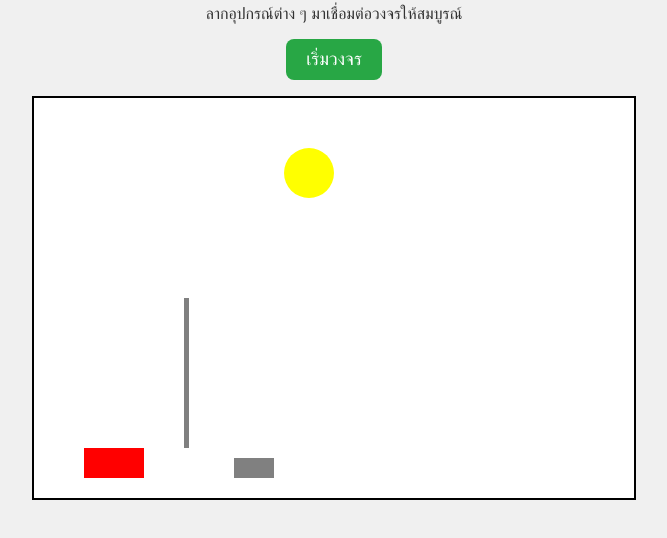
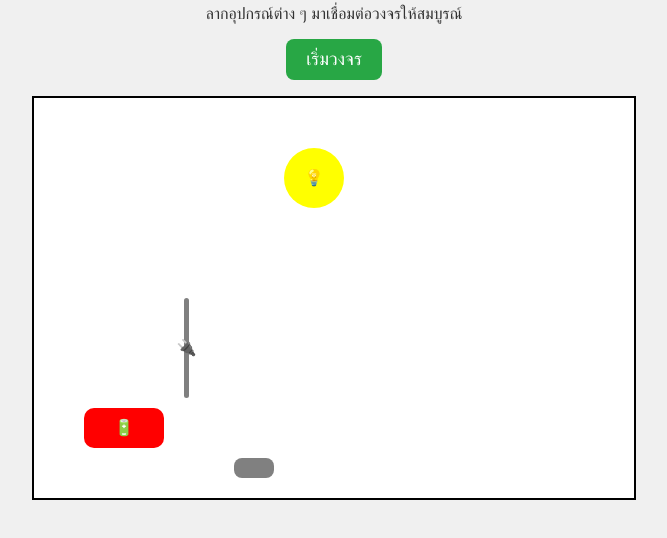
Before and after one commit to pakawat17/PhyPlay, a plain HTML site: page index.html in a window 1280 px wide. Shown: the part 162-700 px from the top of the page, without its empty margins (306-973 px from the left). Drawn offline with Linux system fonts and the light colour scheme.

Commit message:
Update index.html

```diff
--- a/index.html
+++ b/index.html
@@ -18,14 +18,14 @@
         }
 
         button {
-            background-color: #28a745; /* สีเขียว */
-            color: white; /* ตัวอักษรสีขาว */
-            font-size: 18px; /* ขนาดตัวอักษร */
-            padding: 10px 20px; /* ระยะห่างขอบปุ่ม */
-            border: none; /* เอาขอบออก */
-            border-radius: 8px; /* ทำให้ขอบมน */
-            cursor: pointer; /* เปลี่ยนเมาส์เป็นรูปมือเมื่อชี้ */
-            transition: 0.3s; /* ทำให้เปลี่ยนสีแบบนุ่มนวล */
+            background-color: #28a745;
+            color: white;
+            font-size: 18px;
+            padding: 10px 20px;
+            border: none;
+            border-radius: 8px;
+            cursor: pointer;
+            transition: 0.3s;
         }
 
         button:hover {
@@ -43,34 +43,39 @@
         }
 
         .component {
-            width: 50px;
-            height: 50px;
+            width: 60px;
+            height: 60px;
             position: absolute;
             cursor: grab;
+            display: flex;
+            align-items: center;
+            justify-content: center;
+            font-weight: bold;
+            border-radius: 8px;
         }
 
         #bulb {
             background-color: yellow;
-            border-radius: 50%;
             top: 50px;
             left: 250px;
+            border-radius: 50%;
         }
 
         #battery {
             background-color: red;
-            width: 60px;
-            height: 30px;
-            bottom: 20px;
+            width: 80px;
+            height: 40px;
+            bottom: 50px;
             left: 50px;
+            border-radius: 10px;
         }
 
         #wire {
+            background-color: gray;
             width: 5px;
-            height: 150px;
-            background-color: gray;
+            height: 100px;
             top: 200px;
             left: 150px;
-            cursor: grab;
         }
 
         #button {
@@ -84,6 +89,20 @@
         .dragging {
             opacity: 0.5;
         }
+
+        /* เพิ่มสัญลักษณ์ที่ชัดเจน */
+        #bulb::before {
+            content: "💡"; /* สัญลักษณ์หลอดไฟ */
+        }
+
+        #battery::before {
+            content: "🔋"; /* สัญลักษณ์แบตเตอรี่ */
+        }
+
+        #wire::before {
+            content: "🔌"; /* สัญลักษณ์สายไฟ */
+        }
+
     </style>
 </head>
 <body>
```
